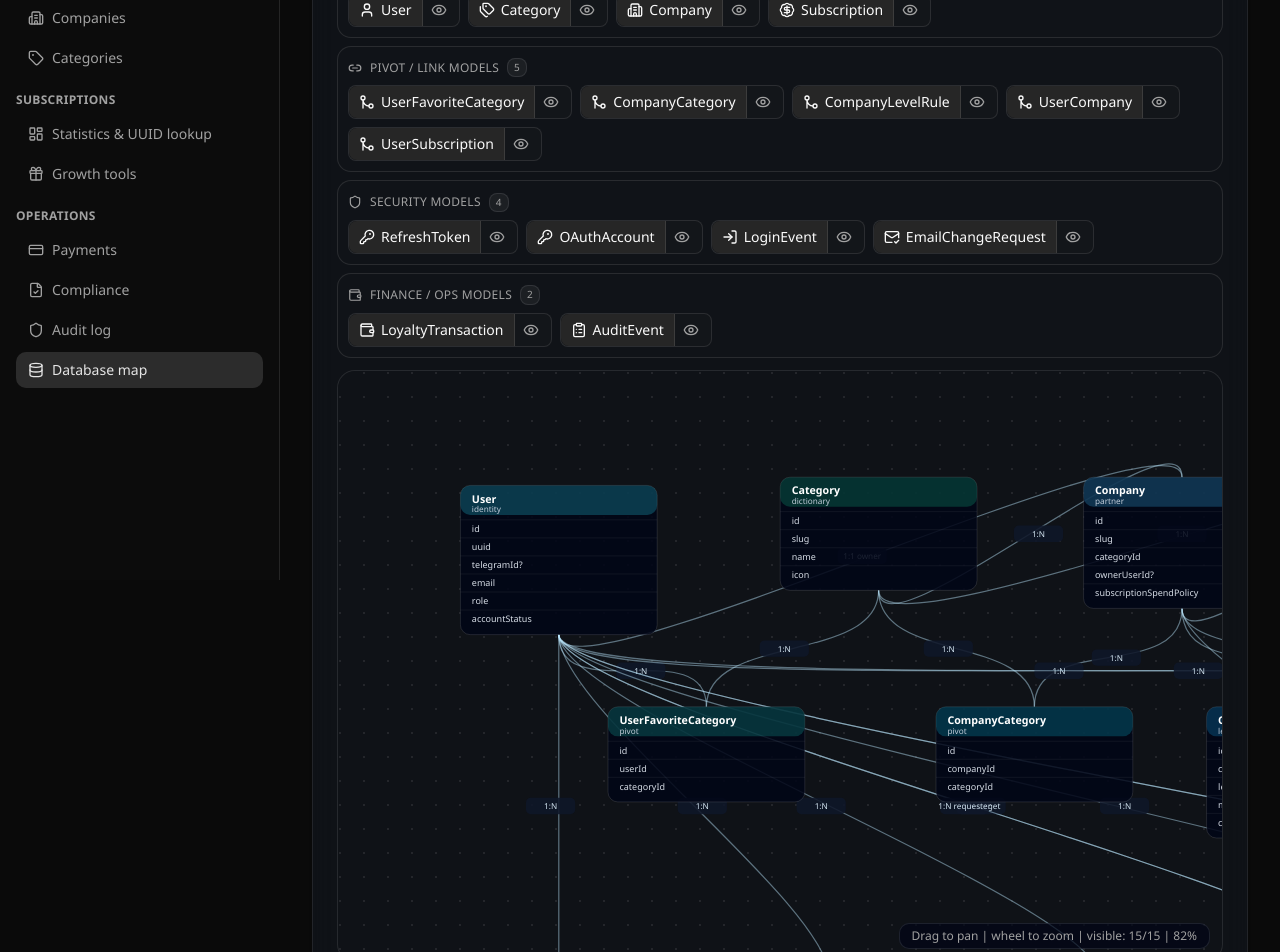
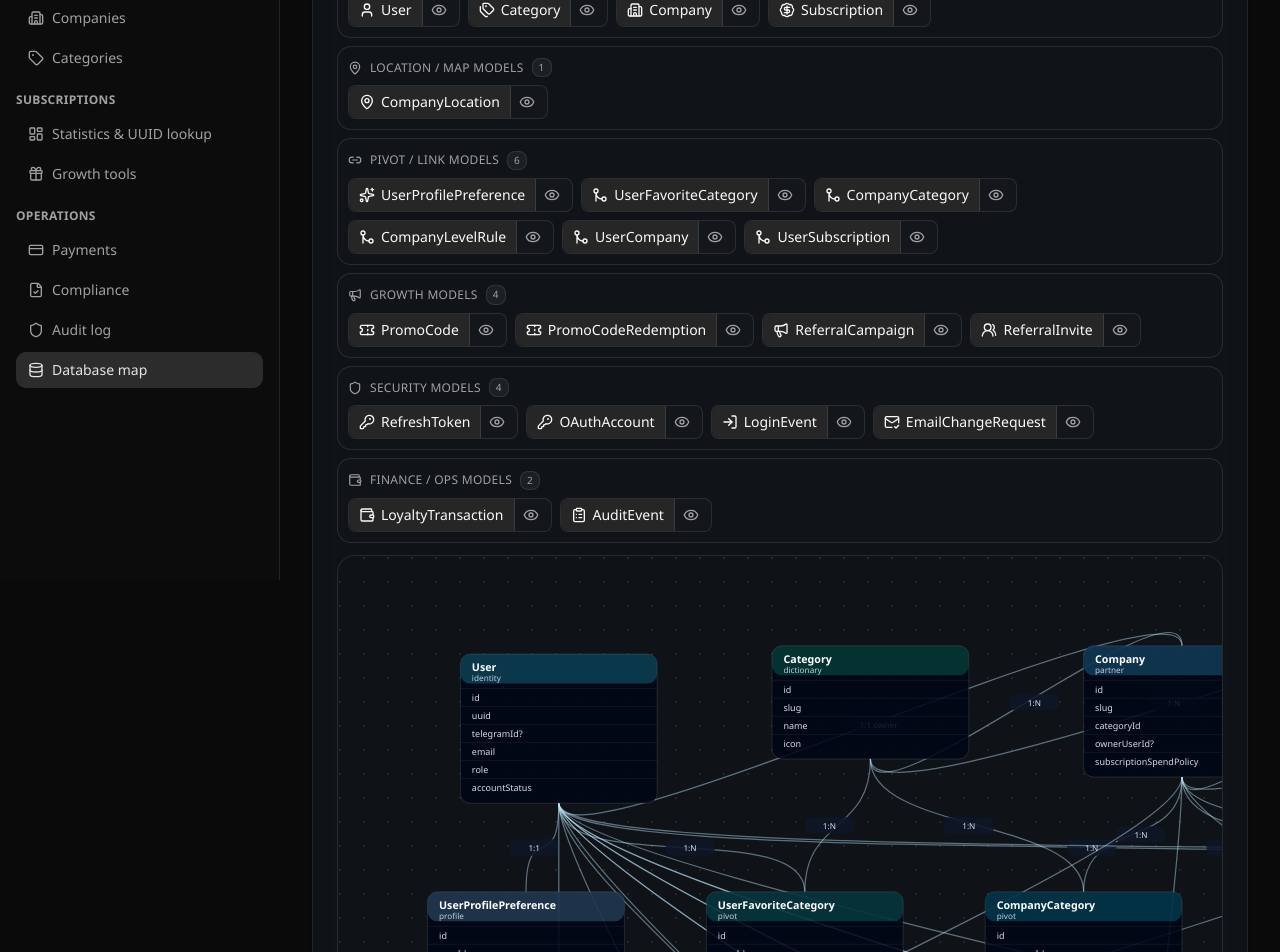
Before and after one commit to magistoro/WhiteBox-loyalty, a Next.js app: page /admin/database in a window 1280 px wide. Shown: the part 220-1172 px from the top of the page. Built offline with nearby package versions, Linux system fonts and the light colour scheme.

Commit message:
Refresh project docs and database map

```diff
--- a/src/app/(portal)/admin/database/page.tsx
+++ b/src/app/(portal)/admin/database/page.tsx
@@ -21,6 +21,11 @@ import {
   MailCheck,
   Wallet,
   ClipboardList,
+  MapPin,
+  Sparkles,
+  Ticket,
+  Megaphone,
+  UsersRound,
 } from "lucide-react";
 import { Button } from "@/components/ui/button";
 import { Card, CardContent, CardHeader, CardTitle } from "@/components/ui/card";
@@ -58,28 +63,36 @@ const MIN_ZOOM = 0.45;
 const MAX_ZOOM = 2.5;
 
 const nodes: Node[] = [
-  { id: "User", title: "User", subtitle: "identity", fields: ["id", "uuid", "telegramId?", "email", "role", "accountStatus"], x: 120, y: 120, color: "rgba(34,211,238,0.24)" },
-  { id: "Category", title: "Category", subtitle: "dictionary", fields: ["id", "slug", "name", "icon"], x: 510, y: 110, color: "rgba(16,185,129,0.24)" },
-  { id: "Company", title: "Company", subtitle: "partner", fields: ["id", "slug", "categoryId", "ownerUserId?", "subscriptionSpendPolicy"], x: 880, y: 110, color: "rgba(56,189,248,0.24)" },
-  { id: "Subscription", title: "Subscription", subtitle: "catalog", fields: ["id", "uuid", "slug", "price", "companyId?", "categoryId?"], x: 1270, y: 110, color: "rgba(99,102,241,0.24)" },
-  { id: "UserFavoriteCategory", title: "UserFavoriteCategory", subtitle: "pivot", fields: ["id", "userId", "categoryId"], x: 300, y: 390, color: "rgba(20,184,166,0.24)" },
-  { id: "CompanyCategory", title: "CompanyCategory", subtitle: "pivot", fields: ["id", "companyId", "categoryId"], x: 700, y: 390, color: "rgba(6,182,212,0.24)" },
-  { id: "CompanyLevelRule", title: "CompanyLevelRule", subtitle: "levels", fields: ["id", "companyId", "levelName", "minTotalSpend", "cashbackPercent"], x: 1030, y: 390, color: "rgba(14,165,233,0.24)" },
-  { id: "UserCompany", title: "UserCompany", subtitle: "pivot", fields: ["id", "userId", "companyId", "balance", "pointsToNextReward?"], x: 1360, y: 390, color: "rgba(217,70,239,0.22)" },
-  { id: "UserSubscription", title: "UserSubscription", subtitle: "pivot", fields: ["id", "userId", "subscriptionId", "status", "expiresAt?"], x: 1700, y: 390, color: "rgba(139,92,246,0.24)" },
-  { id: "RefreshToken", title: "RefreshToken", subtitle: "session", fields: ["id", "tokenHash", "userId", "expiresAt", "revokedAt?"], x: 120, y: 720, color: "rgba(251,191,36,0.24)" },
-  { id: "OAuthAccount", title: "OAuthAccount", subtitle: "federation", fields: ["id", "provider", "providerAccountId", "userId", "expiresAt?"], x: 450, y: 720, color: "rgba(251,146,60,0.24)" },
-  { id: "LoginEvent", title: "LoginEvent", subtitle: "security", fields: ["id", "userId", "ipAddress?", "countryCode?", "createdAt"], x: 780, y: 720, color: "rgba(249,115,22,0.24)" },
-  { id: "EmailChangeRequest", title: "EmailChangeRequest", subtitle: "security", fields: ["id", "userId", "requestedByUserId", "tokenHash", "expiresAt"], x: 1130, y: 720, color: "rgba(251,113,133,0.24)" },
-  { id: "LoyaltyTransaction", title: "LoyaltyTransaction", subtitle: "finance", fields: ["id", "uuid", "userId", "companyId", "type", "amount"], x: 1480, y: 720, color: "rgba(244,114,182,0.24)" },
-  { id: "AuditEvent", title: "AuditEvent", subtitle: "ops/security", fields: ["id", "workspace", "category", "actorUserId?", "targetUserId?", "result"], x: 1820, y: 720, color: "rgba(148,163,184,0.24)" },
+  { id: "User", title: "User", subtitle: "identity", fields: ["id", "uuid", "telegramId?", "email", "role", "accountStatus"], x: 120, y: 100, color: "rgba(34,211,238,0.24)" },
+  { id: "Category", title: "Category", subtitle: "dictionary", fields: ["id", "slug", "name", "icon"], x: 500, y: 90, color: "rgba(16,185,129,0.24)" },
+  { id: "Company", title: "Company", subtitle: "partner", fields: ["id", "slug", "categoryId", "ownerUserId?", "subscriptionSpendPolicy"], x: 880, y: 90, color: "rgba(56,189,248,0.24)" },
+  { id: "Subscription", title: "Subscription", subtitle: "catalog", fields: ["id", "uuid", "slug", "price", "companyId?", "categoryId?"], x: 1260, y: 90, color: "rgba(99,102,241,0.24)" },
+  { id: "CompanyLocation", title: "CompanyLocation", subtitle: "branches/map", fields: ["id", "uuid", "companyId", "address", "latitude", "longitude", "openTime", "workingDays"], x: 1640, y: 80, color: "rgba(45,212,191,0.24)" },
+  { id: "UserProfilePreference", title: "UserProfilePreference", subtitle: "profile", fields: ["id", "userId", "onboardingCompletedAt?", "profileVisibility", "marketingOptIn"], x: 80, y: 390, color: "rgba(125,211,252,0.22)" },
+  { id: "UserFavoriteCategory", title: "UserFavoriteCategory", subtitle: "pivot", fields: ["id", "userId", "categoryId"], x: 420, y: 390, color: "rgba(20,184,166,0.24)" },
+  { id: "CompanyCategory", title: "CompanyCategory", subtitle: "pivot", fields: ["id", "companyId", "categoryId"], x: 760, y: 390, color: "rgba(6,182,212,0.24)" },
+  { id: "CompanyLevelRule", title: "CompanyLevelRule", subtitle: "levels", fields: ["id", "companyId", "levelName", "minTotalSpend", "cashbackPercent"], x: 1100, y: 390, color: "rgba(14,165,233,0.24)" },
+  { id: "UserCompany", title: "UserCompany", subtitle: "points balance", fields: ["id", "userId", "companyId", "balance", "pointsToNextReward?"], x: 1440, y: 390, color: "rgba(217,70,239,0.22)" },
+  { id: "UserSubscription", title: "UserSubscription", subtitle: "active/archive", fields: ["id", "userId", "subscriptionId", "status", "expiresAt?", "willAutoRenew"], x: 1780, y: 390, color: "rgba(139,92,246,0.24)" },
+  { id: "PromoCode", title: "PromoCode", subtitle: "growth", fields: ["id", "code", "rewardType", "points", "companyId?", "subscriptionId?"], x: 120, y: 720, color: "rgba(250,204,21,0.24)" },
+  { id: "PromoCodeRedemption", title: "PromoCodeRedemption", subtitle: "growth ledger", fields: ["id", "promoCodeId", "userId", "redeemedAt"], x: 480, y: 720, color: "rgba(234,179,8,0.22)" },
+  { id: "ReferralCampaign", title: "ReferralCampaign", subtitle: "growth rules", fields: ["id", "title", "inviterBonusPoints", "invitedBonusPoints", "bonusCompanyId?"], x: 840, y: 720, color: "rgba(132,204,22,0.24)" },
+  { id: "ReferralInvite", title: "ReferralInvite", subtitle: "invite ledger", fields: ["id", "code", "inviterUserId", "invitedUserId?", "status"], x: 1200, y: 720, color: "rgba(163,230,53,0.22)" },
+  { id: "LoyaltyTransaction", title: "LoyaltyTransaction", subtitle: "points ledger", fields: ["id", "uuid", "userId", "companyId", "type", "status", "amount"], x: 1560, y: 720, color: "rgba(244,114,182,0.24)" },
+  { id: "RefreshToken", title: "RefreshToken", subtitle: "session", fields: ["id", "tokenHash", "userId", "expiresAt", "revokedAt?"], x: 120, y: 1060, color: "rgba(251,191,36,0.24)" },
+  { id: "OAuthAccount", title: "OAuthAccount", subtitle: "federation", fields: ["id", "provider", "providerAccountId", "userId", "expiresAt?"], x: 480, y: 1060, color: "rgba(251,146,60,0.24)" },
+  { id: "LoginEvent", title: "LoginEvent", subtitle: "security", fields: ["id", "userId", "ipAddress?", "countryCode?", "createdAt"], x: 840, y: 1060, color: "rgba(249,115,22,0.24)" },
+  { id: "EmailChangeRequest", title: "EmailChangeRequest", subtitle: "security", fields: ["id", "userId", "requestedByUserId", "tokenHash", "expiresAt"], x: 1200, y: 1060, color: "rgba(251,113,133,0.24)" },
+  { id: "AuditEvent", title: "AuditEvent", subtitle: "ops/security", fields: ["id", "workspace", "category", "actorUserId?", "targetUserId?", "result"], x: 1560, y: 1060, color: "rgba(148,163,184,0.24)" },
 ];
 
 const edges: Edge[] = [
   { from: "Category", to: "Company", label: "1:N" },
   { from: "Category", to: "Subscription", label: "1:N" },
   { from: "Company", to: "Subscription", label: "1:N" },
+  { from: "Company", to: "CompanyLocation", label: "1:N" },
   { from: "User", to: "Company", label: "1:1 owner" },
+  { from: "User", to: "UserProfilePreference", label: "1:1" },
   { from: "User", to: "UserFavoriteCategory", label: "1:N" },
   { from: "Category", to: "UserFavoriteCategory", label: "1:N" },
   { from: "Company", to: "CompanyCategory", label: "1:N" },
@@ -89,6 +102,13 @@ const edges: Edge[] = [
   { from: "Company", to: "UserCompany", label: "1:N" },
   { from: "User", to: "UserSubscription", label: "1:N" },
   { from: "Subscription", to: "UserSubscription", label: "1:N" },
+  { from: "Company", to: "PromoCode", label: "1:N points" },
+  { from: "Subscription", to: "PromoCode", label: "1:N promo" },
+  { from: "PromoCode", to: "PromoCodeRedemption", label: "1:N" },
+  { from: "User", to: "PromoCodeRedemption", label: "1:N" },
+  { from: "Company", to: "ReferralCampaign", label: "1:N bonus" },
+  { from: "User", to: "ReferralInvite", label: "1:N inviter" },
+  { from: "User", to: "ReferralInvite", label: "1:1 invited" },
   { from: "User", to: "RefreshToken", label: "1:N" },
   { from: "User", to: "OAuthAccount", label: "1:N" },
   { from: "User", to: "LoginEvent", label: "1:N" },
@@ -110,10 +130,10 @@ const presets: SchemaPreset[] = [
   },
   {
     id: "company-flow",
-    label: "Company + User + Subscription",
-    description: "Core business links for partner subscriptions",
+    label: "Company, Locations + Subscriptions",
+    description: "Partners, branches, categories and paid plans",
     icon: Building2,
-    visibleNodes: ["User", "Company", "Subscription", "UserCompany", "UserSubscription", "CompanyCategory", "CompanyLevelRule", "Category"],
+    visibleNodes: ["User", "Category", "Company", "CompanyLocation", "Subscription", "UserCompany", "UserSubscription", "CompanyCategory", "CompanyLevelRule"],
   },
   {
     id: "security",
@@ -127,14 +147,28 @@ const presets: SchemaPreset[] = [
     label: "Loyalty Structure",
     description: "Categories, companies and loyalty transactions",
     icon: Link2,
-    visibleNodes: ["User", "Category", "Company", "CompanyCategory", "UserCompany", "LoyaltyTransaction", "UserFavoriteCategory"],
+    visibleNodes: ["User", "Category", "Company", "CompanyLocation", "CompanyCategory", "UserCompany", "LoyaltyTransaction", "UserFavoriteCategory", "CompanyLevelRule"],
+  },
+  {
+    id: "growth",
+    label: "Growth: Promo + Referral",
+    description: "Promo code redemption and invite-a-friend rules",
+    icon: Megaphone,
+    visibleNodes: ["User", "Company", "Subscription", "PromoCode", "PromoCodeRedemption", "ReferralCampaign", "ReferralInvite", "LoyaltyTransaction", "UserCompany"],
+  },
+  {
+    id: "map",
+    label: "Map + Branches",
+    description: "Company addresses, map markers and category context",
+    icon: MapPin,
+    visibleNodes: ["Company", "CompanyLocation", "Category", "CompanyCategory", "UserCompany", "LoyaltyTransaction", "Subscription"],
   },
 ];
 
 const nodeMeta: Record<
   string,
   {
-    group: "core" | "links" | "security" | "finance";
+    group: "core" | "map" | "links" | "growth" | "security" | "finance";
     icon: React.ComponentType<{ className?: string }>;
   }
 > = {
@@ -142,11 +176,17 @@ const nodeMeta: Record<
   Category: { group: "core", icon: Tags },
   Company: { group: "core", icon: Building2 },
   Subscription: { group: "core", icon: BadgeDollarSign },
+  CompanyLocation: { group: "map", icon: MapPin },
+  UserProfilePreference: { group: "links", icon: Sparkles },
   UserFavoriteCategory: { group: "links", icon: GitMerge },
   CompanyCategory: { group: "links", icon: GitMerge },
   CompanyLevelRule: { group: "links", icon: GitMerge },
   UserCompany: { group: "links", icon: GitMerge },
   UserSubscription: { group: "links", icon: GitMerge },
+  PromoCode: { group: "growth", icon: Ticket },
+  PromoCodeRedemption: { group: "growth", icon: Ticket },
+  ReferralCampaign: { group: "growth", icon: Megaphone },
+  ReferralInvite: { group: "growth", icon: UsersRound },
   RefreshToken: { group: "security", icon: KeyRound },
   OAuthAccount: { group: "security", icon: KeyRound },
   LoginEvent: { group: "security", icon: LogIn },
@@ -157,7 +197,9 @@ const nodeMeta: Record<
 
 const nodeGroups = [
   { id: "core", label: "Core Models", icon: LayoutGrid },
+  { id: "map", label: "Location / Map Models", icon: MapPin },
   { id: "links", label: "Pivot / Link Models", icon: Link2 },
+  { id: "growth", label: "Growth Models", icon: Megaphone },
   { id: "security", label: "Security Models", icon: Shield },
   { id: "finance", label: "Finance / Ops Models", icon: Wallet },
 ] as const;
```
Also changed, not shown: 7 other files (tests, documents, lock files or other folders).
